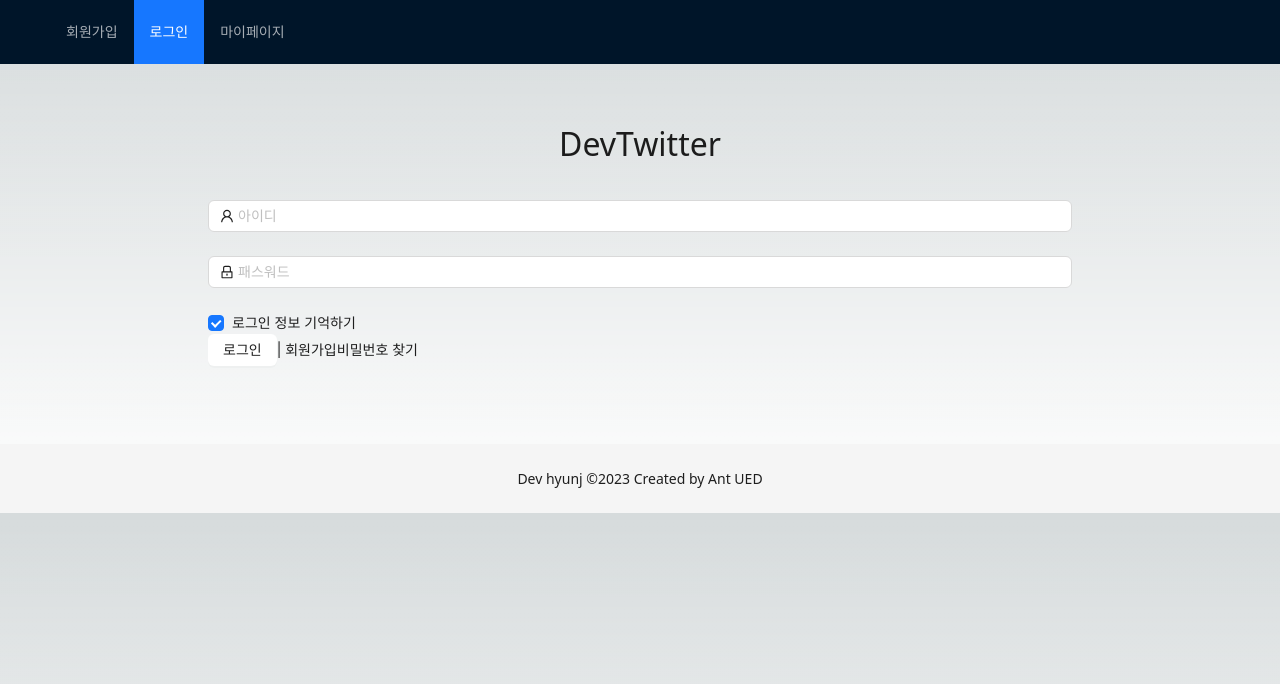
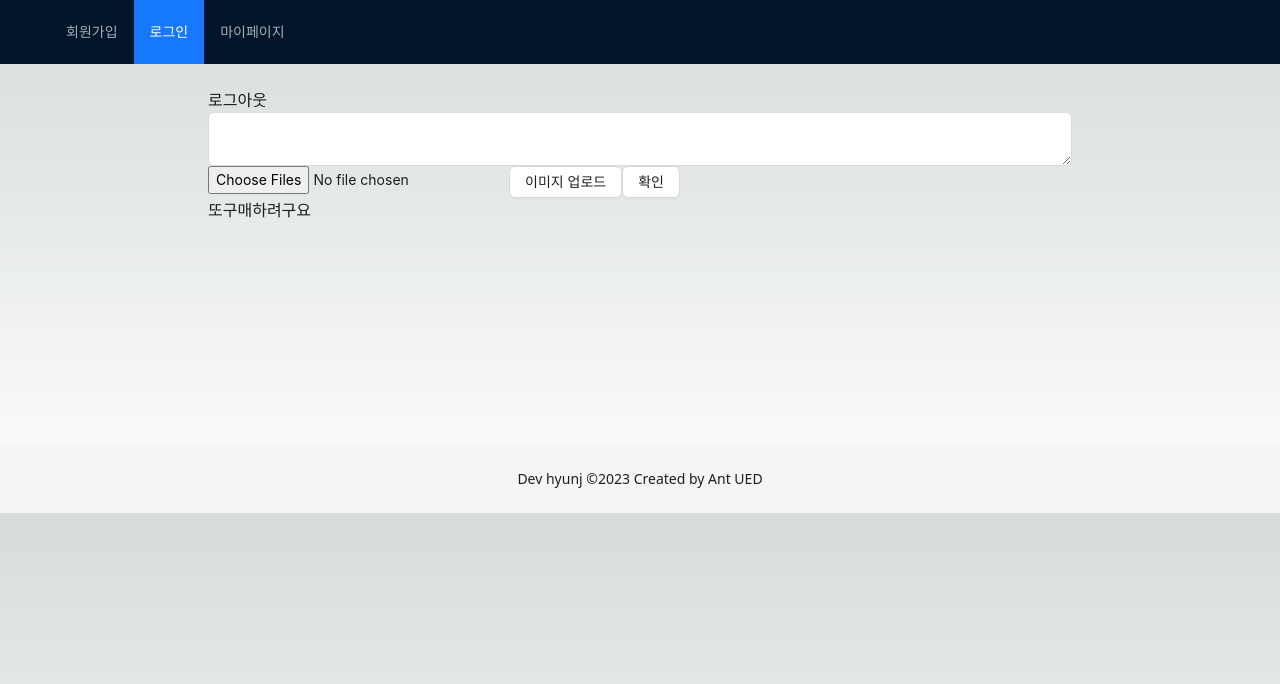
Before and after one commit to sirri1222/node_bird_new, a Next.js app in the folder prepare/front/devhyun_twitter/: page / in a window 1280 px wide. Both pictures are taken after typing "Sample", "Sample123" into the empty fields and a click on the button "로그인". Shown: the top 684 px of the page. Built offline with nearby package versions, Linux system fonts and the light colour scheme.

Commit message:
Fix: post 진행중

```diff
--- a/prepare/front/devhyun_twitter/src/app/page.js
+++ b/prepare/front/devhyun_twitter/src/app/page.js
@@ -1,8 +1,24 @@
 "use client";
+import PostCard from "../component/PostCard";
 import PostForm from "../component/PostForm";
 import Login from "../component/main/Login";
 import useStore from "../store/store";
 export default function Home() {
+  const { posts } = useStore();
+
   const { username } = useStore();
-  return <>{username === "" ? <Login /> : <PostForm />}</>;
+  return (
+    <>
+      {username === "" ? (
+        <Login />
+      ) : (
+        <>
+          <PostForm />
+          {posts.map((p, i) => (
+            <PostCard key={i} content={p.content} />
+          ))}
+        </>
+      )}
+    </>
+  );
 }
--- a/prepare/front/devhyun_twitter/src/component/PostCard.jsx
+++ b/prepare/front/devhyun_twitter/src/component/PostCard.jsx
@@ -1,11 +1,7 @@
 import React from "react";
 
-const PostCard = () => {
-  const addPost = userStore((state) => state.setIsUserValid);
-
-  const newPost = { content: "새로운 내용" };
-  addPost(newPost);
-  return <div>PostCard</div>;
+const PostCard = ({ content }) => {
+  return <div>{content}</div>;
 };
 
 export default PostCard;
--- a/prepare/front/devhyun_twitter/src/component/PostForm.jsx
+++ b/prepare/front/devhyun_twitter/src/component/PostForm.jsx
@@ -3,14 +3,16 @@ import React, { useCallback, useEffect, useState } from "react";
 import { Form, Input, Button } from "antd";
 import useStore from "../store/store";
 const PostForm = () => {
-  const addPost = useStore((state) => state.addPost);
-
-  const newPost = { content: "새로운 내용" };
+  const { posts, addPost } = useStore();
 
   const [text, setText] = useState("");
+
+  const newPost = [{ content: "newpost" }];
+
   const onSubmit = useCallback(() => {
-    addPost(newPost);
+    addPost({ posts, ...newPost });
   }, []);
+
   const onChageText = useCallback((e) => {
     setText(e.target.value);
   }, []);
@@ -19,7 +21,6 @@ const PostForm = () => {
     setUsername("");
     console.log(username);
   };
-  useEffect(() => {logoutHandler()}, [username]);
   return (
     <>
       <button onClick={logoutHandler}>로그아웃</button>
```
